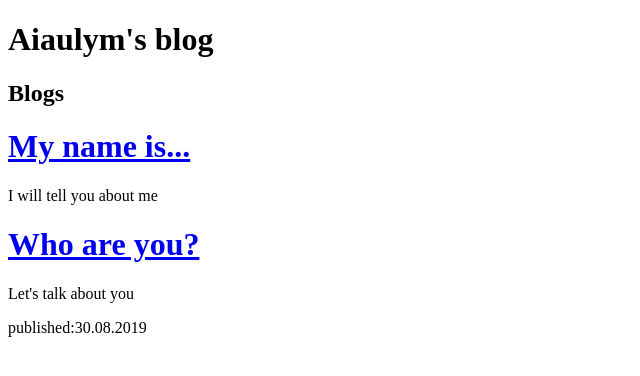
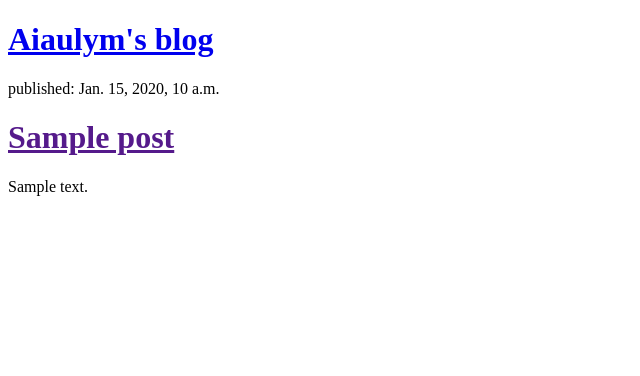
Before and after one commit to Aiaulym/my-first-blog, a Django app: template blog/templates/blog/post_list.html in a window 1280 px wide. Shown: the top 376 px of the page, without its empty margins (0-640 px from the left). Run offline with Django 3.2, Linux system fonts and the light colour scheme; the template is opened without the code that fills it: values that come from a table or form of the project are taken from there, others are empty; tables that the repository leaves empty hold one stand-in row (values such as "Sample post").

Commit message:
recent changes

```diff
--- a/blog/templates/blog/post_list.html
+++ b/blog/templates/blog/post_list.html
@@ -4,16 +4,16 @@
 	<title>Aiaulym's blog</title>
 </head>
 <body>
-	<h1>Aiaulym's blog</h1>
-	<h2><strong>Blogs</strong></h2>
 	<div>
-		<h1><a href="/">My name is...</a></h1>
-		<p>I will tell you about me</p>
-	</div>
-	<div>
-		<h1><a href="/">Who are you?</a></h1>
-		<p>Let's talk about you</p>
-	</div>
-	<data>published:30.08.2019</data>
+        <h1><a href="/">Aiaulym's blog</a></h1>
+    </div>
+
+    {% for post in posts %}
+        <div>
+            <p>published: {{ post.published_date }}</p>
+            <h1><a href="">{{ post.title }}</a></h1>
+            <p>{{ post.text|linebreaksbr }}</p>
+        </div>
+    {% endfor %}
 </body>
 </html>
--- a/blog/views.py
+++ b/blog/views.py
@@ -1,6 +1,9 @@
 from django.shortcuts import render
+from .models import Post
+from django.utils import timezone
 
 def post_list(request):
-    return render(request, 'blog/post_list.html', {})
+    posts = Post.objects.filter(published_date__lte=timezone.now()).order_by('published_date')
+    return render(request, 'blog/post_list.html', {'posts': posts})
 
 # Create your views here.
```
